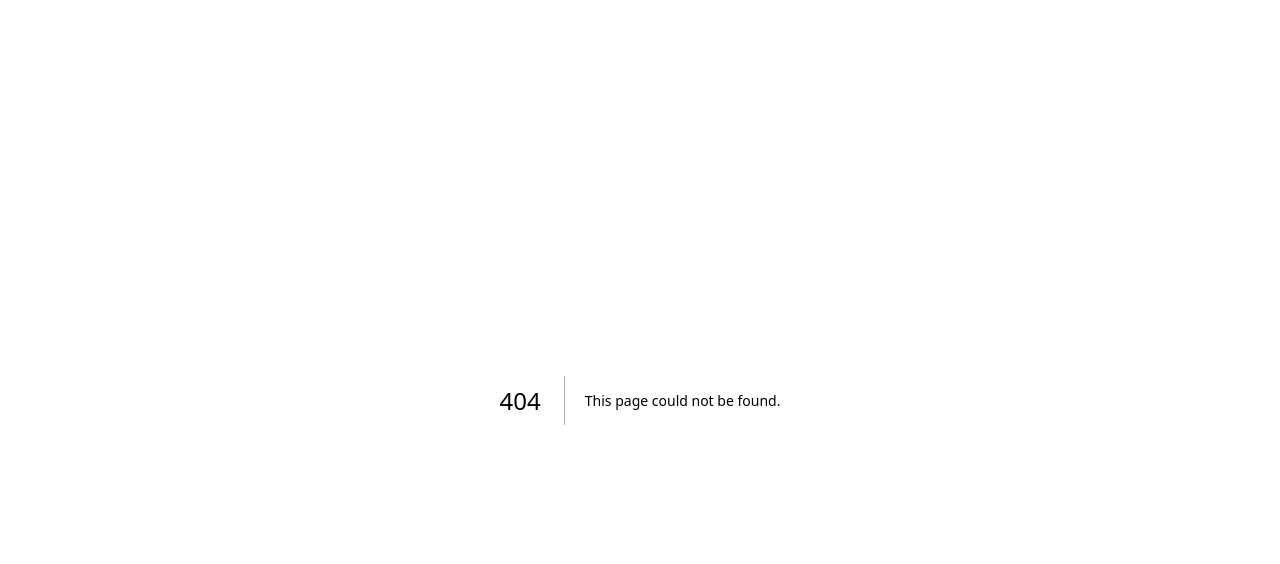
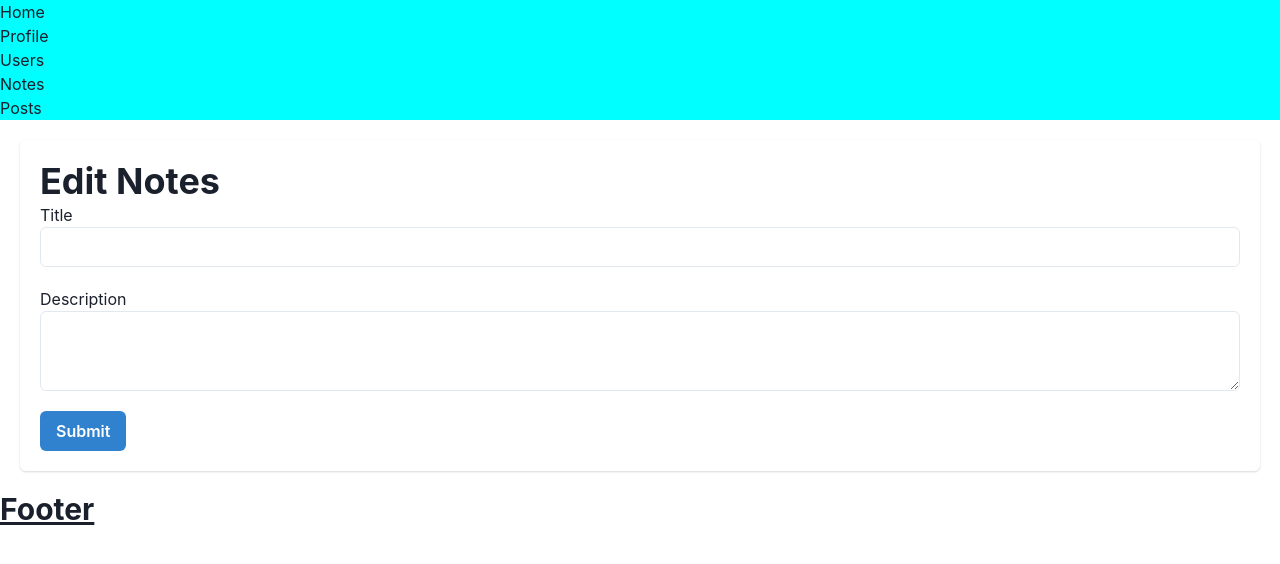
Before and after one commit to Erwin011895/belajar-nextjs, a Next.js app: page /notes/edit/1 in a window 1280 px wide. Before the commit this address had no page. Shown: the top 564 px of the page. Built offline with nearby package versions, Linux system fonts and the light colour scheme; no server answers.

Commit message:
materi hari ke-13 implement update at page notes/edit implement delete at page notes/index

```diff
--- /dev/null
+++ b/pages/notes/edit/[id].js
@@ -0,0 +1,91 @@
+import dynamic from "next/dynamic";
+import {
+  Box,
+  Flex,
+  Grid,
+  GridItem,
+  Card,
+  Heading,
+  Text,
+  Button,
+  Input,
+  Textarea,
+} from "@chakra-ui/react";
+import { useEffect, useState } from "react";
+import { useRouter } from "next/router";
+
+const LayoutComponent = dynamic(() => import("@/layout"))
+
+export default function EditNotes() {
+  const router = useRouter();
+  const { id } = router?.query;
+  const [notes, setNotes] = useState();
+
+  useEffect(() => {
+    async function fetchingData() {
+      const resp = await fetch(`https://paace-f178cafcae7b.nevacloud.io/api/notes/${id}`,
+      )
+      const notes = await resp.json()
+
+      if (notes?.success) {
+        setNotes(notes.data)
+      }
+    }
+    fetchingData();
+  }, [id])
+
+  console.log('notes', notes)
+
+  const HandleSubmit = async () => {
+    try {
+      const res = await fetch(`https://paace-f178cafcae7b.nevacloud.io/api/notes/update/${id}`, {
+        method: 'PATCH', headers: {
+          "Content-Type": "application/json"
+        },
+        body: JSON.stringify({
+          title: notes.title,
+          description: notes.description,
+        }),
+      })
+      const result = await res.json()
+      console.log(result)
+
+      if (result?.success) {
+        router.push("/notes");
+      }
+    } catch (error) {
+      console.log(error)
+    }
+  };
+
+  return (
+    <>
+      <LayoutComponent metaTitle="Notes">
+        <Card margin={5} padding={5}>
+          <Heading>Edit Notes</Heading>
+          <Grid gap={5}>
+            <GridItem>
+              <Text>Title</Text>
+              <Input
+                type="text"
+                value={notes?.title || ""}
+                onChange={(event) => setNotes({ ...notes, title: event.target.value })} />
+            </GridItem>
+            <GridItem>
+              <Text>Description</Text>
+              <Textarea
+                onChange={(event) => setNotes({ ...notes, description: event.target.value })}
+                value={notes?.description || ""} />
+            </GridItem>
+            <GridItem>
+              <Button
+                colorScheme='blue'
+                onClick={() => HandleSubmit()}>Submit</Button>
+            </GridItem>
+          </Grid>
+
+        </Card>
+      </LayoutComponent>
+    </>
+  );
+}
--- a/pages/notes/index.js
+++ b/pages/notes/index.js
@@ -30,6 +30,24 @@
 
     fetchingData();
   }, [])
+
+  const HandleDelete = async (id) => {
+    try {
+      const res = await fetch(`https://paace-f178cafcae7b.nevacloud.io/api/notes/delete/${id}`, {
+        method: 'DELETE', headers: {
+          "Content-Type": "application/json"
+        }
+      })
+      const result = await res.json()
+      console.log(result)
+
+      if (result?.success) {
+        router.reload()
+      }
+    } catch (error) {
+      console.log(error)
+    }
+  }
 
   console.log(notes)
 
@@ -66,10 +84,10 @@
                         justify='space-between'
                         flexWrap='wrap'
                       >
-                        <Button flex='1' variant='solid'>
+                        <Button flex='1' variant='solid' onClick={() => router.push(`/notes/edit/${item?.id}`)}>
                           Edit
                         </Button>
-                        <Button flex='1' variant='solid' colorScheme='red'>
+                        <Button flex='1' variant='solid' colorScheme='red' onClick={() => HandleDelete(item?.id)}>
                           Delete
                         </Button>
                       </CardFooter>
```
